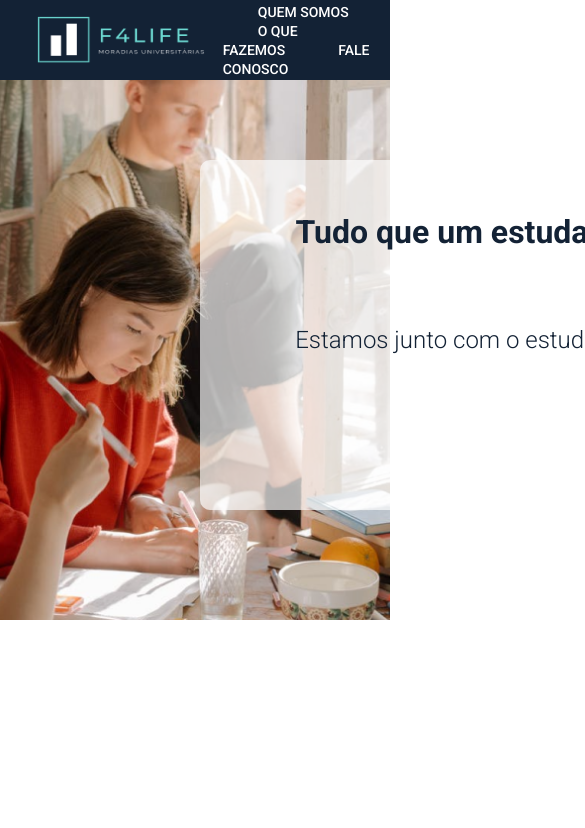
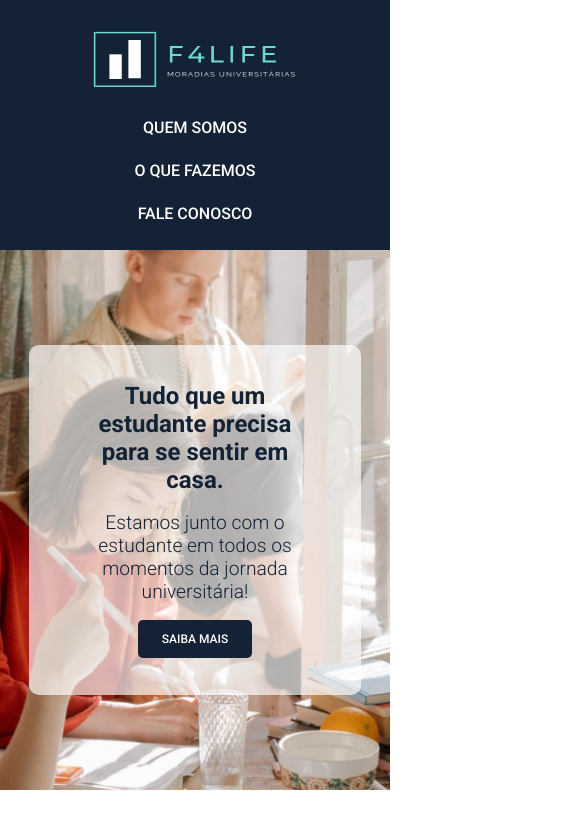
Before and after one commit to gabriellerodriguess/desafio-programa-desenvolve, a website: page index.html in a window 390 px wide. Shown: the top 828 px of the page, 585 px wide, since content can reach past the window. Drawn offline with Linux system fonts and the light colour scheme.

Commit message:
Finalizando style do container home e iniciando responsividade.

```diff
--- a/style.css
+++ b/style.css
@@ -17,7 +17,7 @@ body{
     height: 80px;
 }
 .img_logo{
-    height: 75px;
+    height: auto;
 }
 
 .nav_header a{
@@ -90,3 +90,48 @@ body{
     color: #132235;
     border: 2px solid #132235;
 }
+
+
+
+
+
+
+
+
+
+@media screen and (min-width: 320px) and (max-width: 800px){
+    header, main, footer{
+        width: auto;
+    }
+    .container_header{
+        height: auto;
+        flex-direction: column;
+        align-items: center;
+        padding: 15px 0;
+    }
+    .nav_header{
+        display: flex;
+        flex-direction: column;
+        align-items: center;
+    }
+    .nav_header a{
+        font-size: 1em;
+        margin: 0.75em .75em;
+    }
+    .background_image{
+        display: flex;
+        align-items: center;
+        justify-content: center;
+    }
+    .info_home{
+        position: unset;
+        width: 85%;
+        padding: 20px;
+    }
+    .info_home h1{
+        font-size: 1.5em ;
+    }
+    .info_home p{
+        font-size: 1.2em;
+    }
+}
```
